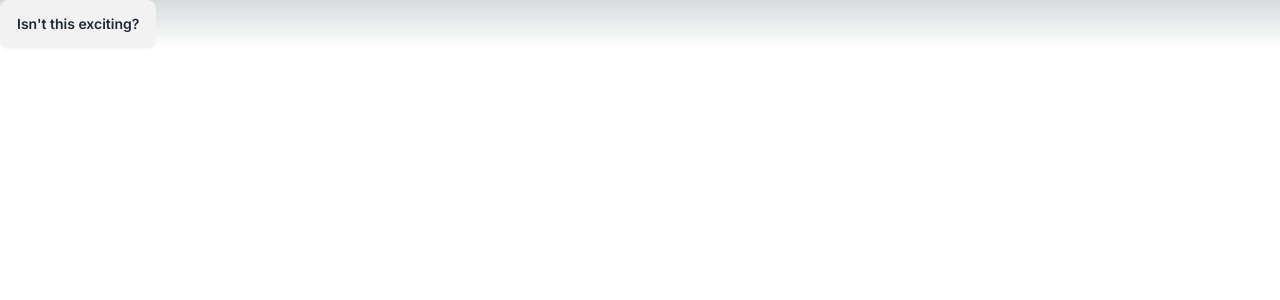
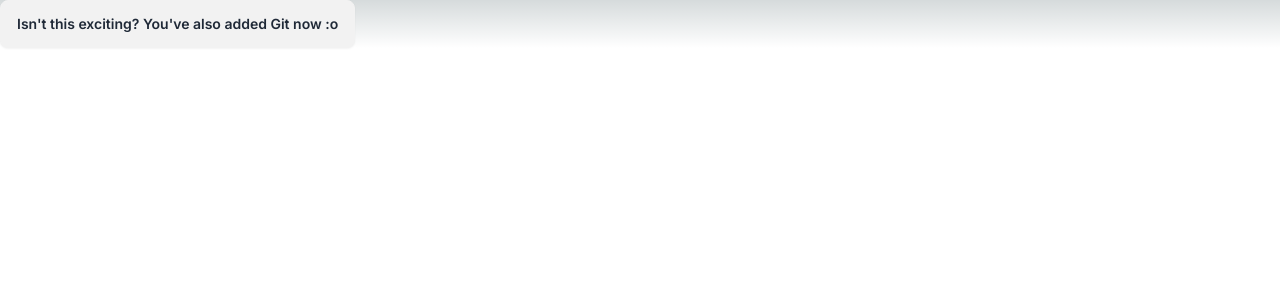
Before and after one commit to virajtamhankar/codefast-saas, a Next.js app: page / in a window 1280 px wide. Shown: the top 300 px of the page. Built offline with nearby package versions, Linux system fonts and the light colour scheme.

Commit message:
Updated button name

```diff
--- a/app/page.js
+++ b/app/page.js
@@ -3,7 +3,9 @@ import Image from "next/image";
 export default function Home() {
   return (
     <main>
-      <button className="btn">Isn't this exciting?</button>
+      <button className="btn">
+        Isn't this exciting? You've also added Git now :o
+      </button>
     </main>
   );
 }
```
